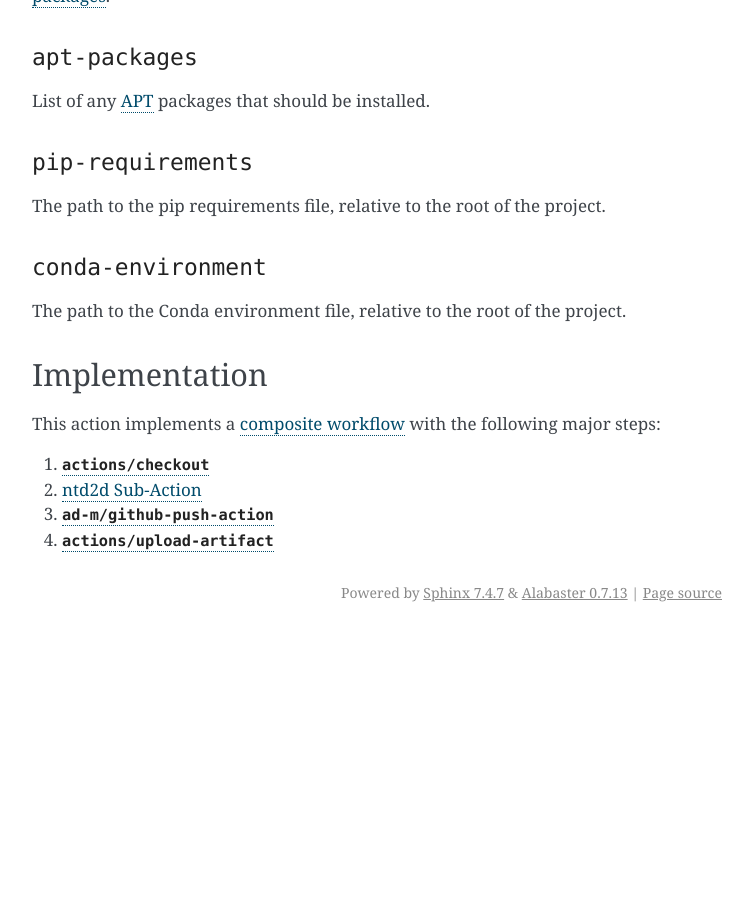
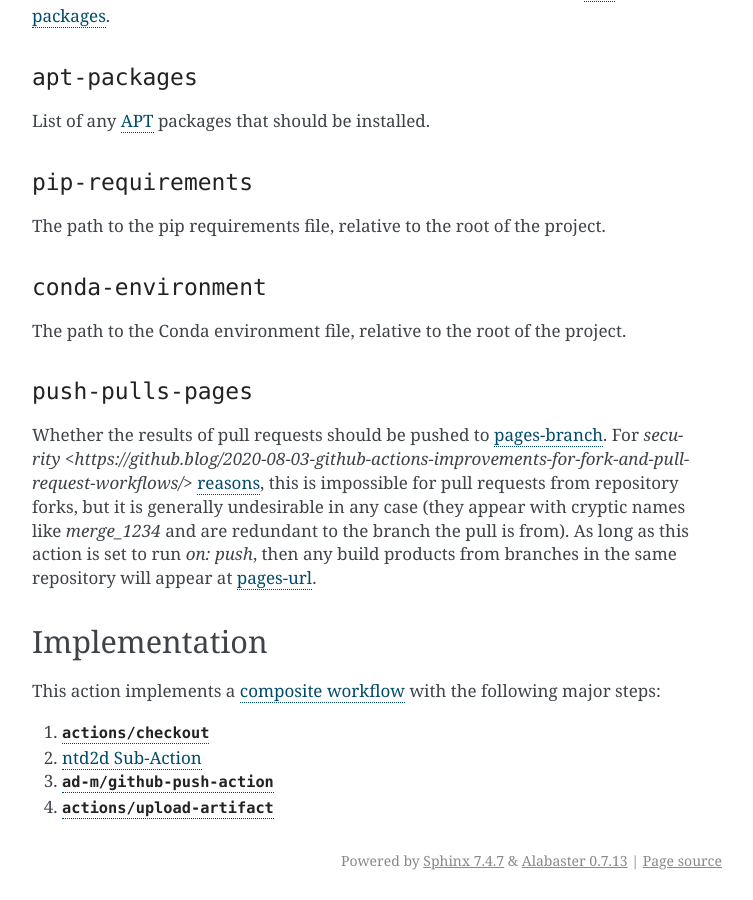
Before and after one commit to usnistgov/Docs4NIST, a Sphinx documentation site: the page built from docs/nistthedocs2death.rst, in a window 1280 px wide and 900 px high, scrolled down 2044 px. Shown: the whole window, without its empty margins (388-1141 px from the left). Built offline with Sphinx 7.4.7, drawn with Linux system fonts in a browser that asks for light colours; before the commit the page ends 2676 px from its top, so only the background shows below that; some of the changed text lies outside the part shown.

Commit message:
Add flag for whether PRs should appear on pages

```diff
--- a/docs/nistthedocs2death.rst
+++ b/docs/nistthedocs2death.rst
@@ -53,6 +54,8 @@ The folder containing your Sphinx configuration.
 ~~~~~~~~~~~~~~~~
 
 The branch linked to your documentation server.
+
+.. _PAGES_URL:
 
 ``pages-url``
 ~~~~~~~~~~~~~
@@ -125,6 +128,18 @@ The path to the pip requirements file, relative to the root of the project.
 The path to the Conda environment file, relative to the root of the
 project.
 
+``push-pulls-pages``
+~~~~~~~~~~~~~~~~~~~~
+
+Whether the results of pull requests should be pushed to
+:ref:`PAGES_BRANCH`.  For
+`security <https://github.blog/2020-08-03-github-actions-improvements-for-fork-and-pull-request-workflows/>`
+`reasons <https://securitylab.github.com/research/github-actions-preventing-pwn-requests/>`_,
+this is impossible for pull requests from repository forks, but it is
+generally undesirable in any case (they appear with cryptic names like
+`merge_1234` and are redundant to the branch the pull is from).  As long as
+this action is set to run `on: push`, then any build products from branches
+in the same repository will appear at :ref:`PAGES_URL`.
 
 Implementation
 --------------
```
Also changed, not shown: other parts of docs/nistthedocs2death.rst (+1 -0 lines), action.yml (+9 -1 lines).
